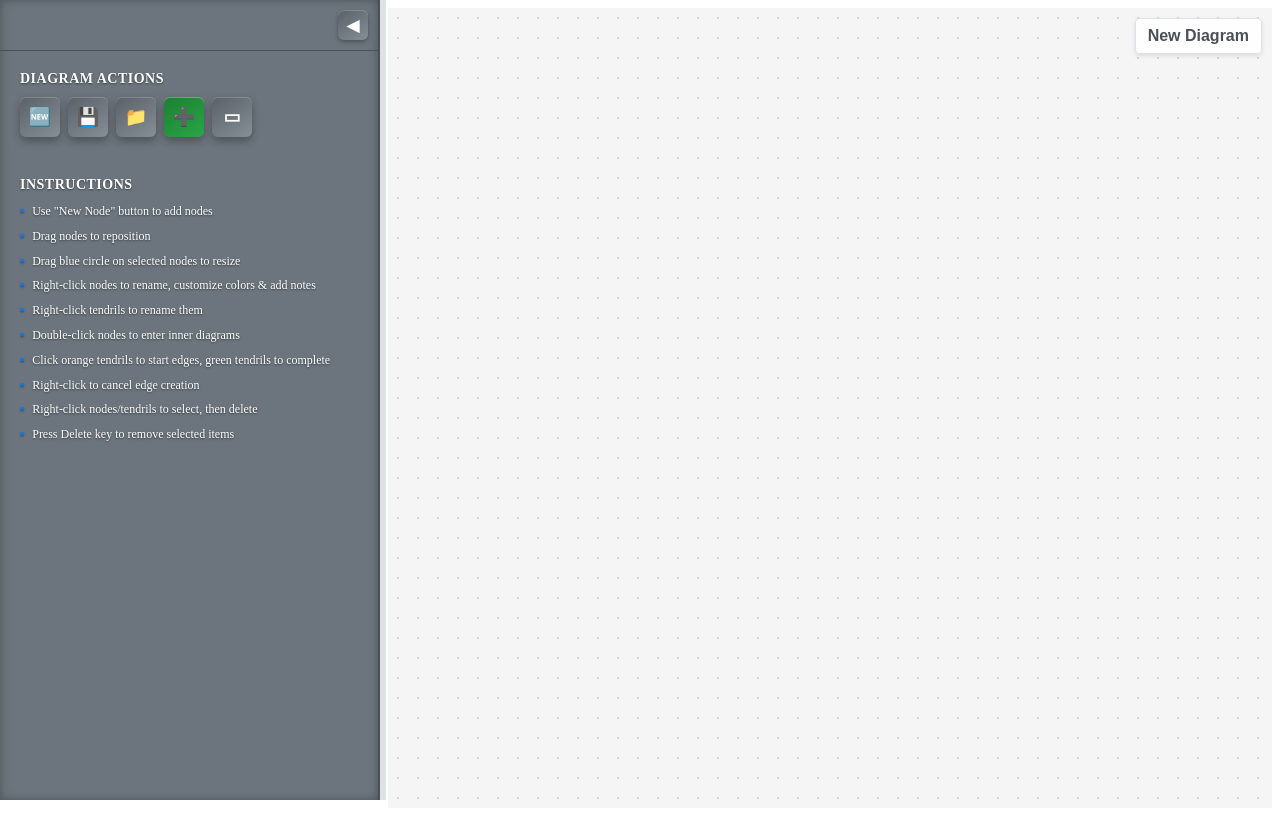
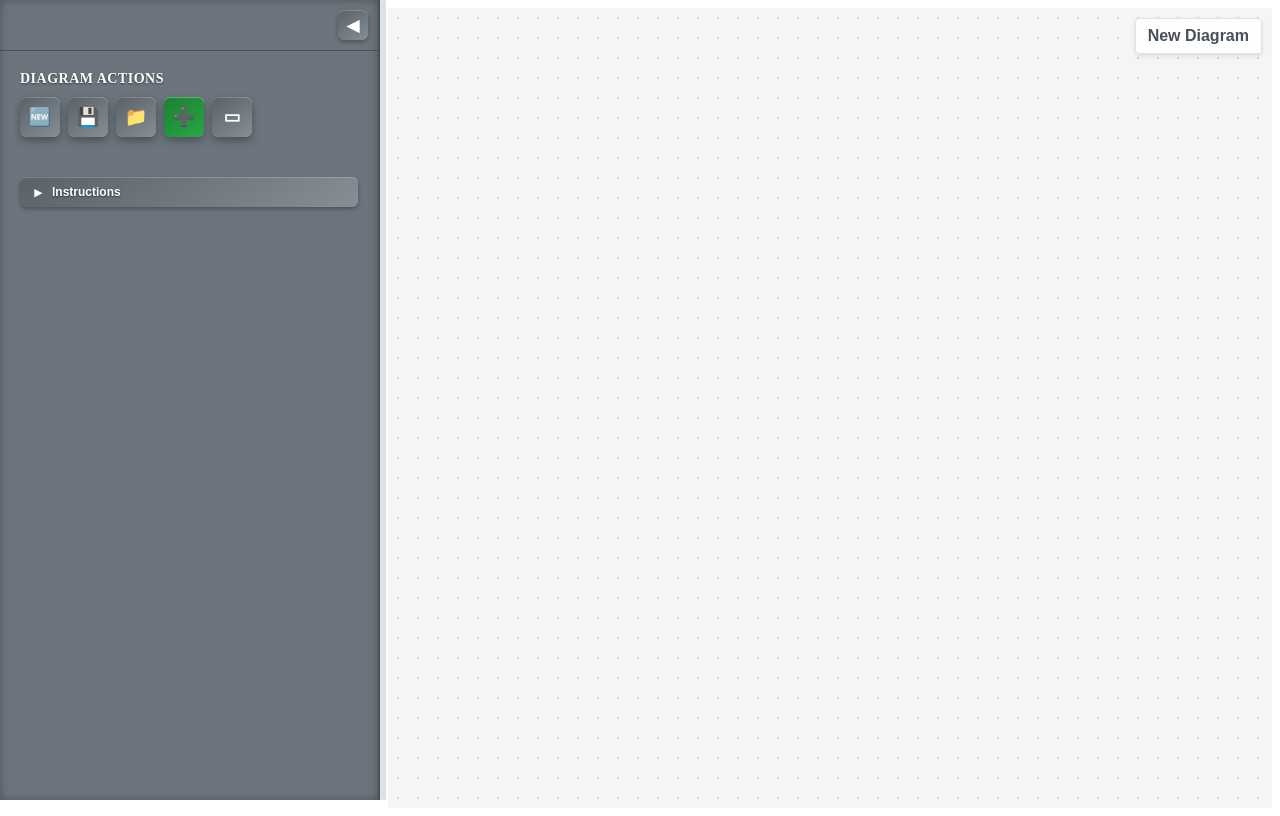
Before and after one commit to anandb/digit, an Angular app: page / in a window 1280 px wide. Built offline with nearby package versions, Linux system fonts and the light colour scheme.

Commit message:
fix save implementation

```diff
--- a/angular.json
+++ b/angular.json
@@ -51,8 +51,8 @@
                 },
                 {
                   "type": "anyComponentStyle",
-                  "maximumWarning": "4kB",
-                  "maximumError": "8kB"
+                  "maximumWarning": "6kB",
+                  "maximumError": "10kB"
                 }
               ],
               "outputHashing": "all"
--- a/src/app/components/diagram-canvas/diagram-canvas.component.html
+++ b/src/app/components/diagram-canvas/diagram-canvas.component.html
@@ -20,47 +20,10 @@
     fill="url(#grid)">
   </rect>
 
-  <!-- Edges -->
-  <g class="edges">
-    <g *ngFor="let edge of state.currentDiagram.edges" class="edge-group">
-      <path
-        [attr.d]="getEdgePath(edge)"
-        class="edge"
-        [class.selected]="state.selectedEdgeId === edge.id"
-        stroke="#666"
-        stroke-width="2"
-        fill="none"
-        marker-end="url(#arrowhead)"
-        (click)="onEdgeClick($event, edge)">
-      </path>
-      <!-- Edge name label -->
-      <text
-        *ngIf="edge.name"
-        [attr.x]="getEdgeCenter(edge).x"
-        [attr.y]="getEdgeCenter(edge).y"
-        text-anchor="middle"
-        dominant-baseline="middle"
-        class="edge-name">
-        {{ edge.name }}
-      </text>
-    </g>
-  </g>
-
-  <!-- Temporary edge during creation -->
-  <path
-    *ngIf="isCreatingEdge"
-    [attr.d]="getTempEdgePath()"
-    class="temp-edge"
-    stroke="#999"
-    stroke-width="2"
-    stroke-dasharray="5,5"
-    fill="none">
-  </path>
-
-  <!-- Bounding boxes -->
+  <!-- Bounding boxes - bottom layer -->
   <g class="bounding-boxes">
     <g
-      *ngFor="let box of state.currentDiagram.boundingBoxes"
+      *ngFor="let box of getBoundingBoxes()"
       class="bounding-box-group"
       cdkDrag
       (cdkDragStarted)="onBoundingBoxDragStarted(box)"
@@ -105,10 +68,47 @@
     </g>
   </g>
 
+  <!-- Edges -->
+  <g class="edges">
+    <g *ngFor="let edge of getCurrentEdges()" class="edge-group">
+      <path
+        [attr.d]="getEdgePath(edge)"
+        class="edge"
+        [class.selected]="state.selectedEdgeId === edge.id"
+        stroke="#666"
+        stroke-width="2"
+        fill="none"
+        marker-end="url(#arrowhead)"
+        (click)="onEdgeClick($event, edge)">
+      </path>
+      <!-- Edge name label -->
+      <text
+        *ngIf="edge.name"
+        [attr.x]="getEdgeCenter(edge).x"
+        [attr.y]="getEdgeCenter(edge).y"
+        text-anchor="middle"
+        dominant-baseline="middle"
+        class="edge-name">
+        {{ edge.name }}
+      </text>
+    </g>
+  </g>
+
+  <!-- Temporary edge during creation -->
+  <path
+    *ngIf="isCreatingEdge"
+    [attr.d]="getTempEdgePath()"
+    class="temp-edge"
+    stroke="#999"
+    stroke-width="2"
+    stroke-dasharray="5,5"
+    fill="none">
+  </path>
+
   <!-- Nodes -->
   <g class="nodes">
     <g
-      *ngFor="let node of state.currentDiagram.nodes"
+      *ngFor="let node of getCurrentNodes()"
       class="node-group"
       cdkDrag
       (cdkDragEnded)="onNodeDragEnd($event, node)"
--- a/src/app/components/diagram-canvas/diagram-canvas.component.ts
+++ b/src/app/components/diagram-canvas/diagram-canvas.component.ts
@@ -3,7 +3,7 @@ import { CommonModule } from '@angular/common';
 import { DragDropModule, CdkDragEnd, CdkDragMove } from '@angular/cdk/drag-drop';
 import { Subscription } from 'rxjs';
 import { DiagramService } from '../../services/diagram.service';
-import { DiagramState, Node, Tendril, Edge, Position, Size } from '../../models/diagram.model';
+import { DiagramState, Node, Tendril, Edge, Position, Size, BoundingBox } from '../../models/diagram.model';
 
 @Component({
   selector: 'app-diagram-canvas',
@@ -86,7 +86,7 @@ export class DiagramCanvasComponent implements OnInit, OnDestroy {
   onNodeDoubleClick(node: Node): void {
     // If node doesn't have an inner diagram, create one
     if (!node.innerDiagram) {
-      this.diagramService.createInnerDiagram(node.id);
+      node.innerDiagram = this.diagramService.createInnerDiagram(node.id);
     }
     // Then navigate to it
     this.diagramService.enterNodeDiagram(node.id);
@@ -440,9 +440,14 @@ export class DiagramCanvasComponent implements OnInit, OnDestroy {
 
   // Get current diagram title for header
   getCurrentDiagramTitle(): string {
+    if (!this.state.currentDiagram) {
+      return '';
+    }
+
     if (this.state.diagramStack.length > 0) {
       // We're in a nested diagram - show the parent node name
       const parentDiagram = this.state.diagramStack[this.state.diagramStack.length - 1];
+
       // Find the node that contains this inner diagram
       for (const node of parentDiagram.nodes) {
         if (node.innerDiagram?.id === this.state.currentDiagram.id) {
@@ -565,4 +570,28 @@ export class DiagramCanvasComponent implements OnInit, OnDestroy {
       });
     });
   }
+
+  getBoundingBoxes() : BoundingBox[] {
+    if (this.state.currentDiagram && this.state.currentDiagram.boundingBoxes) {
+      return this.state.currentDiagram.boundingBoxes
+    }
+
+    return [];
+  }
+
+  getCurrentEdges() : Edge[] {
+    if (this.state.currentDiagram && this.state.currentDiagram.edges) {
+      return this.state.currentDiagram.edges;
+    }
+
+    return [];
+  }
+
+  getCurrentNodes() : Node[] {
+    if (this.state.currentDiagram && this.state.currentDiagram.nodes) {
+      return this.state.currentDiagram.nodes;
+    }
+
+    return [];
+  }
 }
--- a/src/app/components/diagram-toolbar/diagram-toolbar.component.html
+++ b/src/app/components/diagram-toolbar/diagram-toolbar.component.html
@@ -94,8 +94,17 @@
         class="color-input">
     </div>
 
+    <div class="accordion-section">
+      <button
+        type="button"
+        class="accordion-header"
+        (click)="notesExpanded = !notesExpanded"
+        [class.expanded]="notesExpanded">
+        <span class="accordion-icon">{{ notesExpanded ? '▼' : '▶' }}</span>
+        <span class="accordion-title">Notes</span>
+      </button>
+      <div class="accordion-content" [class.expanded]="notesExpanded">
         <div class="notes-control">
-      <label>Notes:</label>
           <textarea
             [value]="getSelectedNodeNotes()"
             (input)="updateNodeNotes($event)"
@@ -103,6 +112,8 @@
             class="notes-textarea"
             rows="4">
           </textarea>
+        </div>
+      </div>
     </div>
   </div>
 
@@ -190,7 +201,16 @@
   </div>
 
   <div class="toolbar-section">
-    <h3>Instructions</h3>
+    <div class="accordion-section">
+      <button
+        type="button"
+        class="accordion-header"
+        (click)="instructionsExpanded = !instructionsExpanded"
+        [class.expanded]="instructionsExpanded">
+        <span class="accordion-icon">{{ instructionsExpanded ? '▼' : '▶' }}</span>
+        <span class="accordion-title">Instructions</span>
+      </button>
+      <div class="accordion-content" [class.expanded]="instructionsExpanded">
         <ul class="instructions">
           <li>Use "New Node" button to add nodes</li>
           <li>Drag nodes to reposition</li>
@@ -206,3 +226,5 @@
       </div>
     </div>
   </div>
+  </div>
+</div>
--- a/src/app/components/diagram-toolbar/diagram-toolbar.component.sass
+++ b/src/app/components/diagram-toolbar/diagram-toolbar.component.sass
@@ -308,6 +308,62 @@
       &::placeholder
         color: #6c757d
 
+  .accordion-section
+    margin-top: 15px
+
+    .accordion-header
+      width: 100%
+      background: linear-gradient(145deg, #5a6268, #868e96)
+      border: none
+      border-radius: 6px
+      padding: 8px 12px
+      color: white
+      font-size: 12px
+      font-weight: 600
+      cursor: pointer
+      display: flex
+      align-items: center
+      text-align: left
+      transition: all 0.2s ease
+      box-shadow: 0 2px 4px rgba(0, 0, 0, 0.3), inset 0 1px 0 rgba(255, 255, 255, 0.2)
+
+      &:hover
+        background: linear-gradient(145deg, #495057, #6c757d)
+        transform: translateY(-1px)
+        box-shadow: 0 4px 8px rgba(0, 0, 0, 0.4), inset 0 1px 0 rgba(255, 255, 255, 0.3)
+
+      &:active
+        transform: translateY(0)
+
+      &.expanded
+        background: linear-gradient(145deg, #007bff, #0056b3)
+        box-shadow: 0 4px 8px rgba(0, 0, 0, 0.4), inset 0 1px 0 rgba(255, 255, 255, 0.3)
+
+        &:hover
+          background: linear-gradient(145deg, #0056b3, #004085)
+
+      .accordion-icon
+        margin-right: 8px
+        font-size: 10px
+        min-width: 12px
+        text-align: center
+
+      .accordion-title
+        flex: 1
+        text-shadow: 0 1px 2px rgba(0, 0, 0, 0.5)
+
+    .accordion-content
+      max-height: 0
+      overflow: hidden
+      transition: max-height 0.3s ease, padding 0.3s ease
+      background-color: rgba(255, 255, 255, 0.05)
+      border-radius: 0 0 6px 6px
+      margin-top: 2px
+
+      &.expanded
+        max-height: 500px
+        padding: 12px
+
   .instructions
     list-style: none
     padding: 0
--- a/src/app/components/diagram-toolbar/diagram-toolbar.component.ts
+++ b/src/app/components/diagram-toolbar/diagram-toolbar.component.ts
@@ -13,17 +13,16 @@ export class DiagramToolbarComponent {
   isCollapsed = false;
   sidebarWidth = 380;
 
+  // Accordion states - collapsed by default
+  notesExpanded = false;
+  instructionsExpanded = false;
+
   constructor(private diagramService: DiagramService) {
     // Load saved sidebar state
     this.loadSidebarState();
   }
 
   newDiagram(): void {
-    // Clear session storage
-    if (typeof window !== 'undefined' && window.sessionStorage) {
-      sessionStorage.removeItem('diagram-app-data');
-    }
-
     // Reset the diagram service state
     this.diagramService['stateSubject'].next({
       currentDiagram: this.diagramService['createEmptyDiagram'](),
```
Lines whose indentation alone changed are shown as unchanged.
